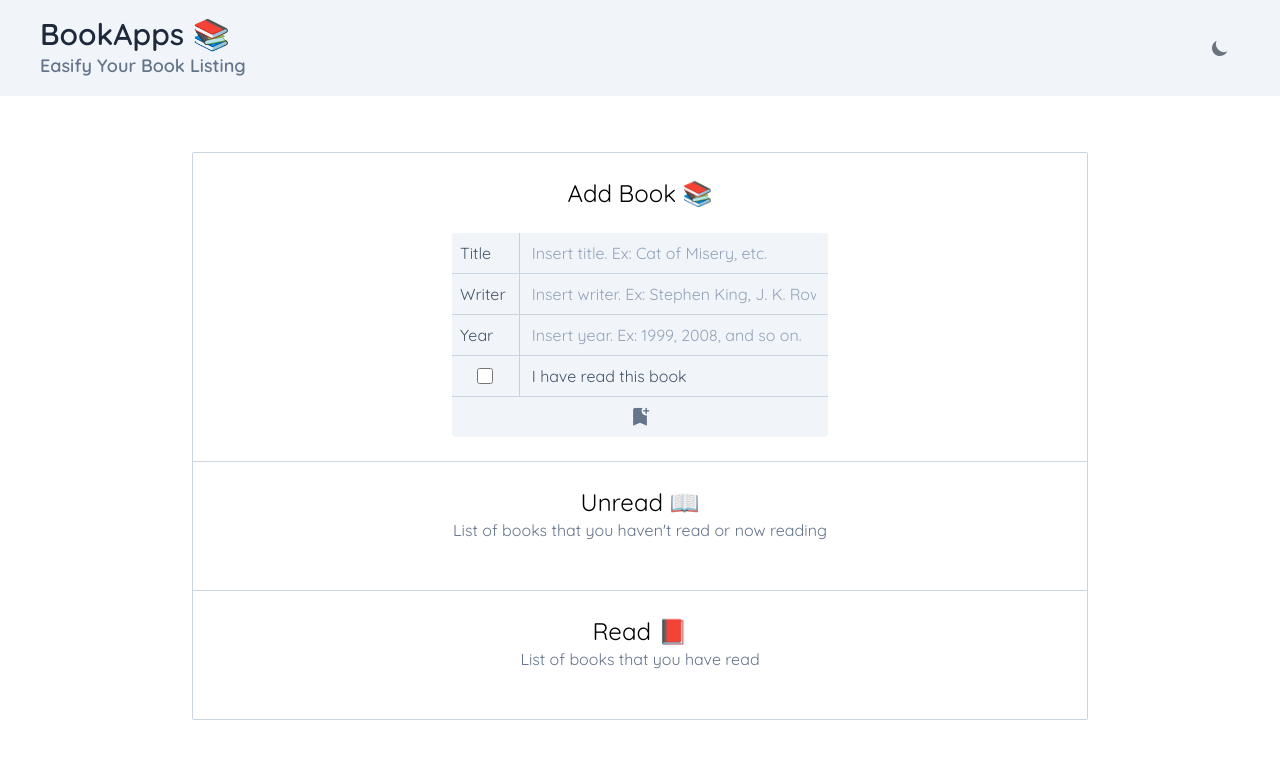
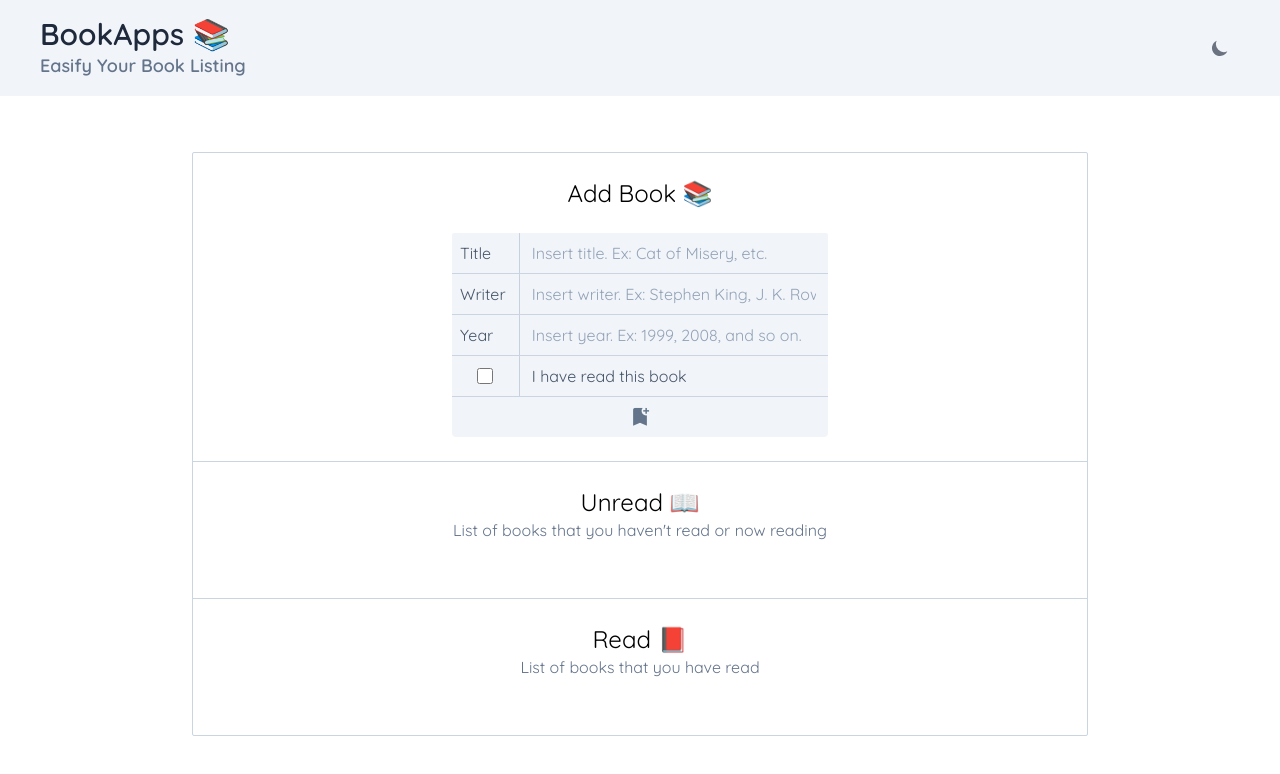
Before and after one commit to hawariMuflihMunte/bookApps, a website with bundled scripts: page public/index.html in a window 1280 px wide. Built offline with nearby package versions, Linux system fonts and the light colour scheme.

Commit message:
Fix Views do not show

```diff
--- a/public/index.html
+++ b/public/index.html
@@ -103,7 +103,7 @@
                     <h2 class="text-2xl dark:text-slate-300 desktop:text-center">Unread 📖 </h2>
                     <h4 class="text-base text-slate-500 dark:text-slate-400 desktop:text-center">List of books that you haven't read or now reading</h4>
                 </header>
-                <div class="container-unread snap-x flex flex-nowrap gap-x-4 overflow-x-auto scroll-smooth">
+                <div class="container-unread snap-x flex flex-nowrap gap-x-4 overflow-x-auto scroll-smooth pb-2 px-2">
 
                 </div>
             </section>
@@ -112,7 +112,7 @@
                     <h2 class="text-2xl dark:text-slate-300 desktop:text-center">Read 📕 </h2>
                     <h4 class="text-base text-slate-500 dark:text-slate-400 desktop:text-center">List of books that you have read</h4>
                 </header>
-                <div class="container-read snap-x flex flex-nowrap gap-x-4 overflow-x-auto scroll-smooth">
+                <div class="container-read snap-x flex flex-nowrap gap-x-4 overflow-x-auto scroll-smooth pb-2">
 
                 </div>
             </section>
--- a/public/js/controller/controller.js
+++ b/public/js/controller/controller.js
@@ -73,8 +73,6 @@ class Controller_ {
         icon: 'warning'
       })
 
-      console.error('No title')
-
       return false
     }
 
@@ -86,8 +84,6 @@ class Controller_ {
         icon: 'warning'
       })
 
-      console.error('No Writer')
-
       return false
     }
 
@@ -98,8 +94,6 @@ class Controller_ {
         text: 'No year was inputted. Please input data first',
         icon: 'warning'
       })
-
-      console.error('No Year')
 
       return false
     }
--- a/public/js/index.js
+++ b/public/js/index.js
@@ -1,4 +1,6 @@
 import Theme from './theme/theme.js'
+
+import Models from './models/models.js'
 import Views from './views/views.js'
 // eslint-disable-next-line no-unused-vars
 import Controller from './controller/controller.js'
@@ -14,6 +16,7 @@ function main () {
   Theme()
 
   // App logic
+  Models.loadBook()
   Views.render()
 }
 
--- a/public/js/models/models.js
+++ b/public/js/models/models.js
@@ -1,4 +1,5 @@
 import Data from '../data/data.js'
+import Views from '../views/views.js'
 import DATA_KEY from './key.js'
 
 class Models_ {
@@ -10,6 +11,8 @@ class Models_ {
 
     const key = DATA_KEY
     this.key = key
+
+    Views.render()
   }
 
   #checkAvailability () {
@@ -27,7 +30,8 @@ class Models_ {
 
   loadBook () {
     const data = localStorage.getItem(this.key)
-    return JSON.parse(data)
+
+    Data.push(JSON.parse(data))
   }
 }
 
--- a/public/js/views/views.js
+++ b/public/js/views/views.js
@@ -1,4 +1,5 @@
 import Data from '../data/data.js'
+import Utils from '../utils/utils.js'
 
 class Views_ {
   constructor () {
@@ -9,18 +10,23 @@ class Views_ {
     const containerUnread = document.querySelector('.container-unread')
     const containerRead = document.querySelector('.container-read')
 
-    // Empty content first
     containerUnread.innerHTML = ''
     containerRead.innerHTML = ''
 
-    for (const _card_ of Data) {
-      const card = this.card(_card_)
+    if (!Utils._emptyArray(Data)) {
+      for (const _card_ of Data[0]) {
+        const card = this.card(_card_)
+        console.log(_card_)
 
-      if (!_card_.isRead) {
-        containerUnread.appendChild(card)
-      } else {
-        containerRead.appendChild(card)
+        if (!_card_.isRead) {
+          containerUnread.appendChild(card)
+        } else {
+          containerRead.appendChild(card)
+        }
       }
+    } else {
+      containerUnread.innerHTML = '<div class="p-4 text-slate-600 dark:text-slate-400">## No Data ##</div'
+      containerRead.innerHTML = '<div class="p-4 text-slate-600 dark:text-slate-400">## No Data ##</div'
     }
   }
 
```
Also changed, not shown: public/js/data/data.js (+0 -11 lines), public/css/tailwind.output.css.
